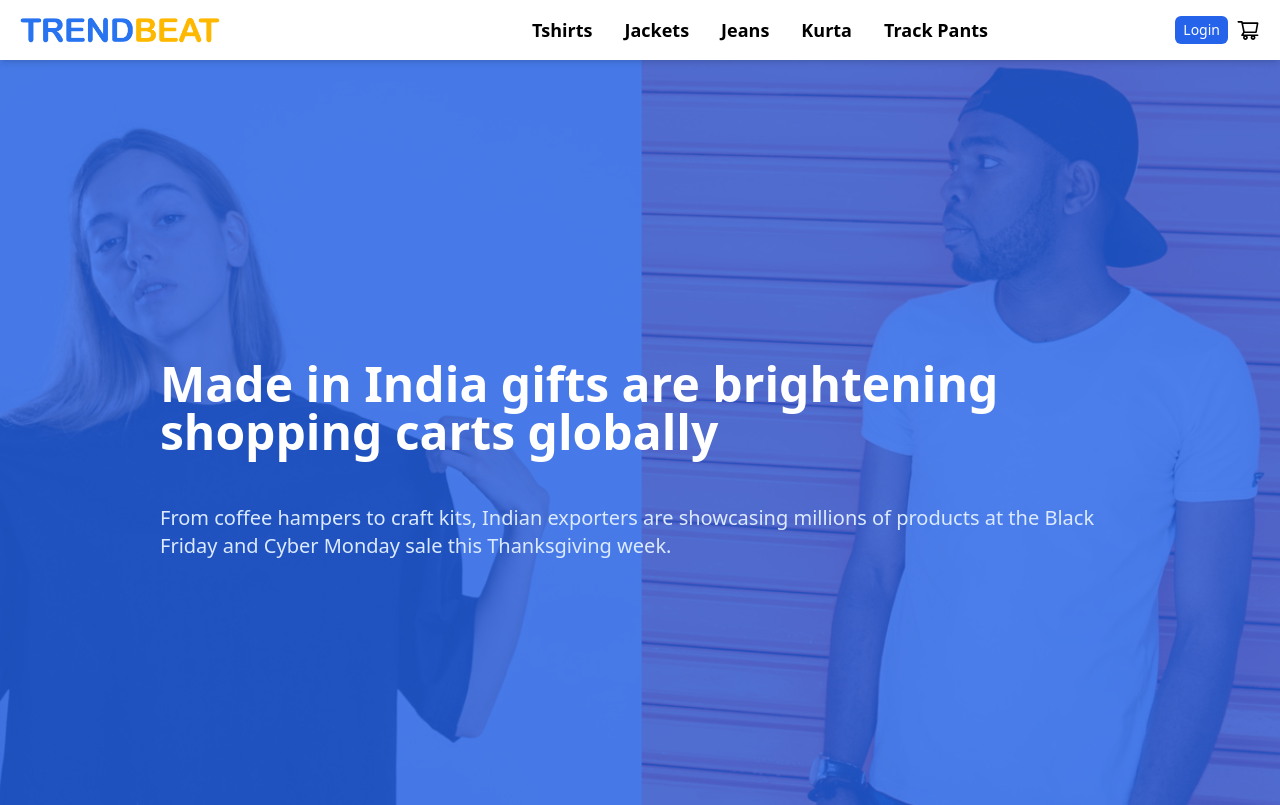
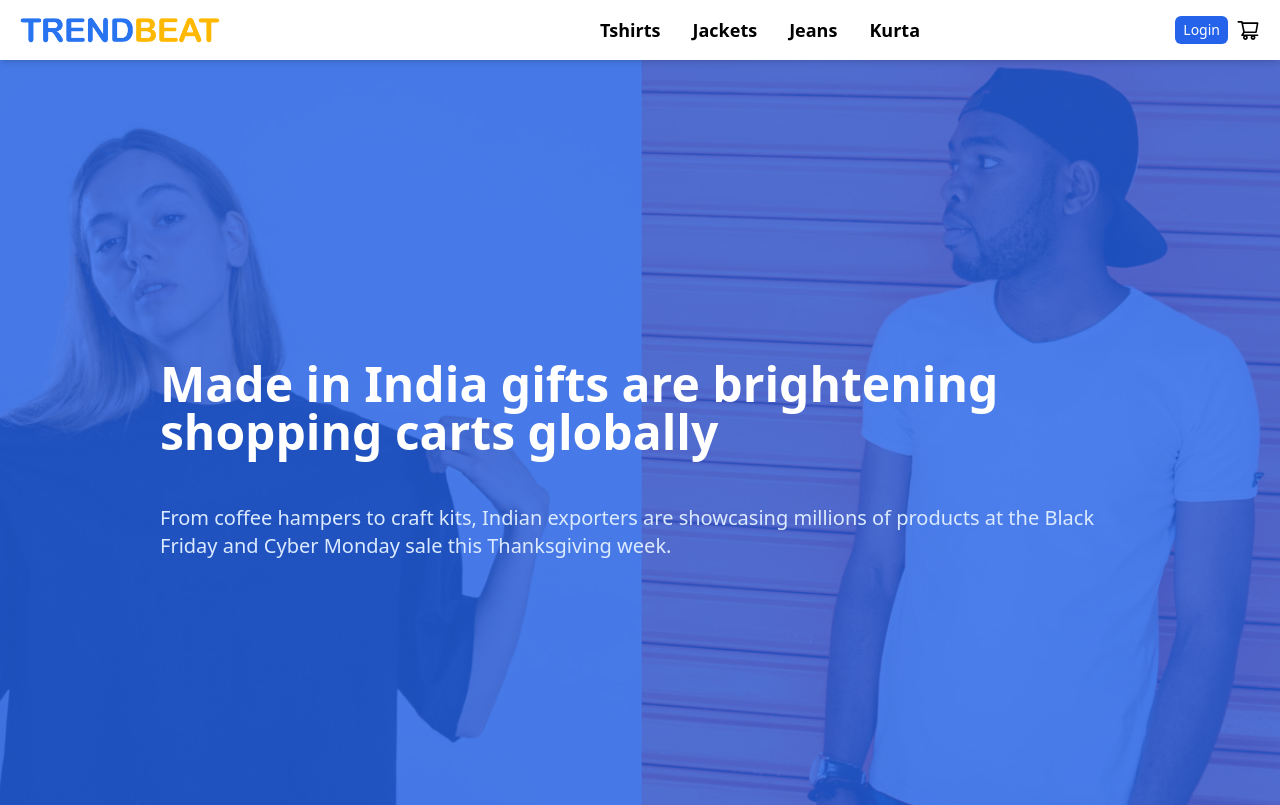
Before and after one commit to anandshuklaweb/TrendBeat-Ecommerce, a Next.js app: page /about in a window 1280 px wide. Shown: the top 805 px of the page. Built offline with nearby package versions, Linux system fonts and the light colour scheme.

Commit message:
Update Navbar.js

```diff
--- a/components/Navbar.js
+++ b/components/Navbar.js
@@ -122,9 +122,6 @@ const Navbar = ({
             <Link href={"/kurta"} className="hover:text-blue-400">
               <li>Kurta</li>
             </Link>
-            <Link href={"/trackpant"} className="hover:text-blue-400">
-              <li>Track Pants</li>
-            </Link>
           </ul>
         </div>
 
```
